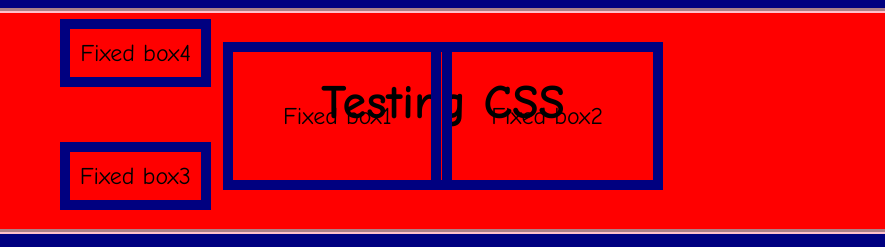
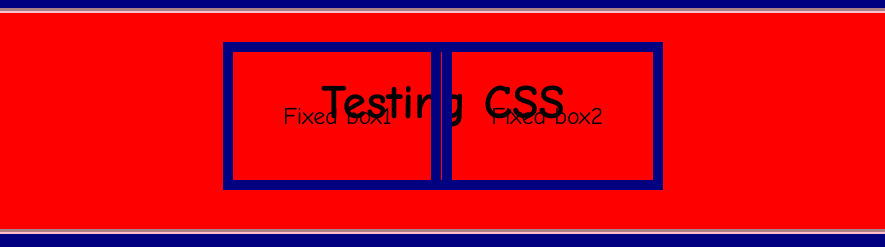
Before and after one commit to hads17/Test_CSS, a plain HTML site: page index.html in a window 1280 px wide. Shown: the top 247 px of the page, 197-1082 px from the left. Drawn offline with Linux system fonts and the light colour scheme.

Commit message:
removed boxes 3 & 4

```diff
--- a/index.html
+++ b/index.html
@@ -15,8 +15,6 @@
 			<h1 id="header">Testing CSS</h1>
 			<div id="box1">Fixed box1</div>
 			<div id="box2">Fixed box2</div>
-			<div id="box3">Fixed box3</div>
-			<div id="box4">Fixed box4</div>
 		</div>
 		<!-- Section 1 -->
 		<div id="section1">
--- a/style.css
+++ b/style.css
@@ -89,23 +89,3 @@ body {
  	border-width: 10px;
  	padding: 50px;
  }
-
- #box3 {
- 	position: absolute;
- 	top: 142px;
- 	right: 872px;
- 	border-style: solid;
- 	border-color: #000080;
- 	border-width: 10px;
- 	padding: 10px;
- }
-
-  #box4 {
- 	position: absolute;
- 	top: 19px;
- 	right: 872px;
- 	border-style: solid;
- 	border-color: #000080;
- 	border-width: 10px;
- 	padding: 10px;
- }
```
